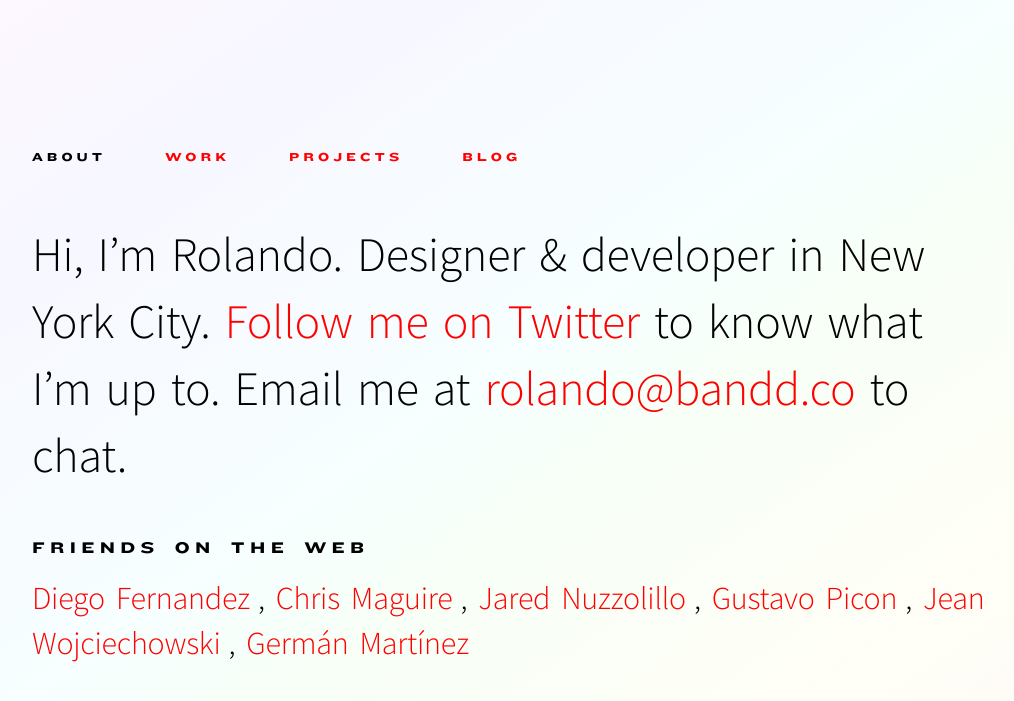
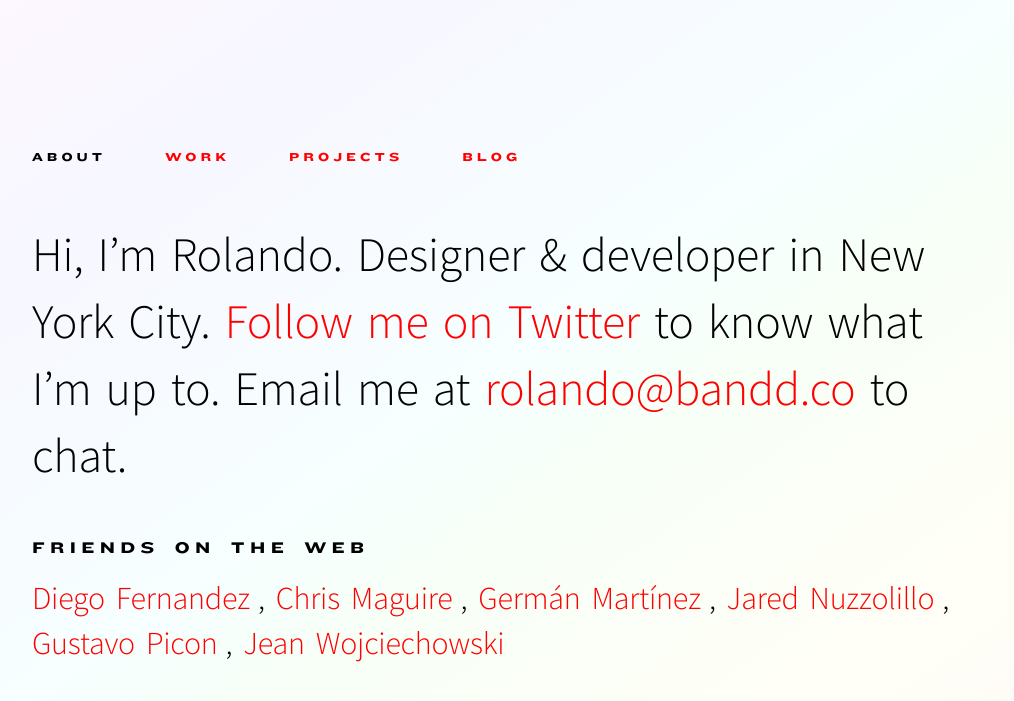
Before and after one commit to rnmp/rnmp.github.io, a Jekyll site: the page built from index.html, in a window 1280 px wide. Shown: the top 701 px of the page, without its empty margins (128-1142 px from the left). Built offline with Jekyll 4.4.1, drawn with Linux system fonts in a browser that asks for light colours; comment, search, counter and statistics services are not loaded.

```diff
--- a/index.html
+++ b/index.html
@@ -24,5 +24,5 @@
   to chat.</p>
 
   <h1>Friends on the web</h1>
-  <p class="link-list"><a href="http://diego.gs/" target="_blank">Diego Fernandez</a>, <a href="http://chrismaguire.com" target="_blank">Chris Maguire</a>, <a href="http://jarednuzzolillo.com" target="_blank">Jared Nuzzolillo</a>, <a href="http://tabo.pe" target="_blank">Gustavo Picon</a>, <a href="http://www.jeanwoj.com" target="_blank">Jean Wojciechowski</a>, <a href="http://martinez.pe" target="_blank">Germán Martínez</a></p>
+  <p class="link-list"><a href="http://diego.gs/" target="_blank">Diego Fernandez</a>, <a href="http://chrismaguire.com" target="_blank">Chris Maguire</a>, <a href="http://martinez.pe" target="_blank">Germán Martínez</a>, <a href="http://jarednuzzolillo.com" target="_blank">Jared Nuzzolillo</a>, <a href="http://tabo.pe" target="_blank">Gustavo Picon</a>, <a href="http://www.jeanwoj.com" target="_blank">Jean Wojciechowski</a></p>
 </section>
```
